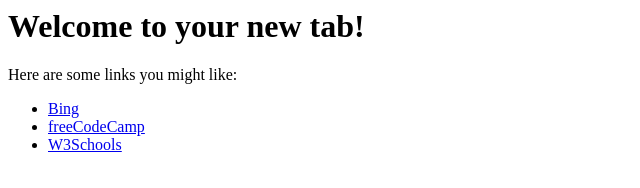
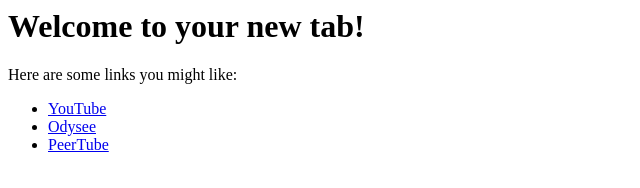
Before and after one commit to PeterSchachte/PeterSchachte.github.io, a plain HTML site: page index.html in a window 1280 px wide. Shown: the whole page, without its empty margins (0-640 px from the left). Drawn offline with Linux system fonts and the light colour scheme.

Commit message:
Update index.html

```diff
--- a/index.html
+++ b/index.html
@@ -6,9 +6,9 @@
   <h1>Welcome to your new tab!</h1>
   <p>Here are some links you might like:</p>
   <ul>
-    <li><a href="https://www.bing.com" target="_blank">Bing</a></li>
-    <li><a href="https://www.freecodecamp.org" target="_blank">freeCodeCamp</a></li>
-    <li><a href="https://www.w3schools.com" target="_blank">W3Schools</a></li>
+    <li><a href="https://www.youtube.com/" target="_blank">YouTube</a></li>
+    <li><a href="https://www.odysee.com" target="_blank">Odysee</a></li>
+    <li><a href="https://www.peertube.tv" target="_blank">PeerTube</a></li>
   </ul>
 </body>
 </html>
```
